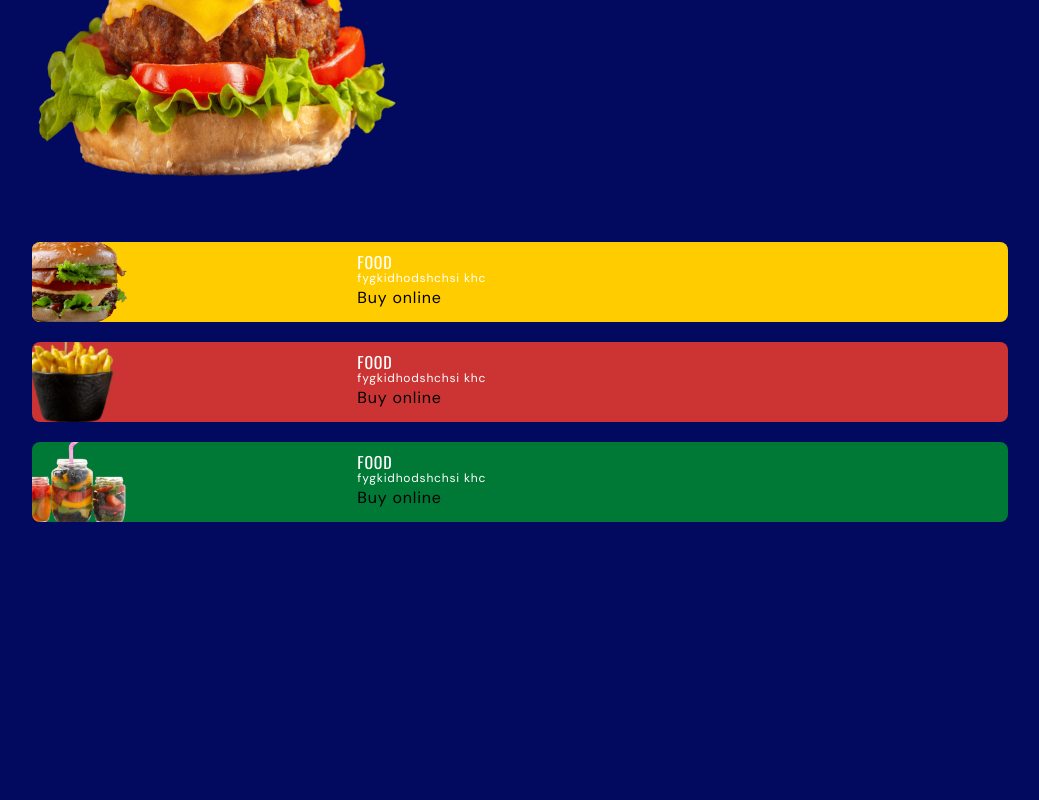
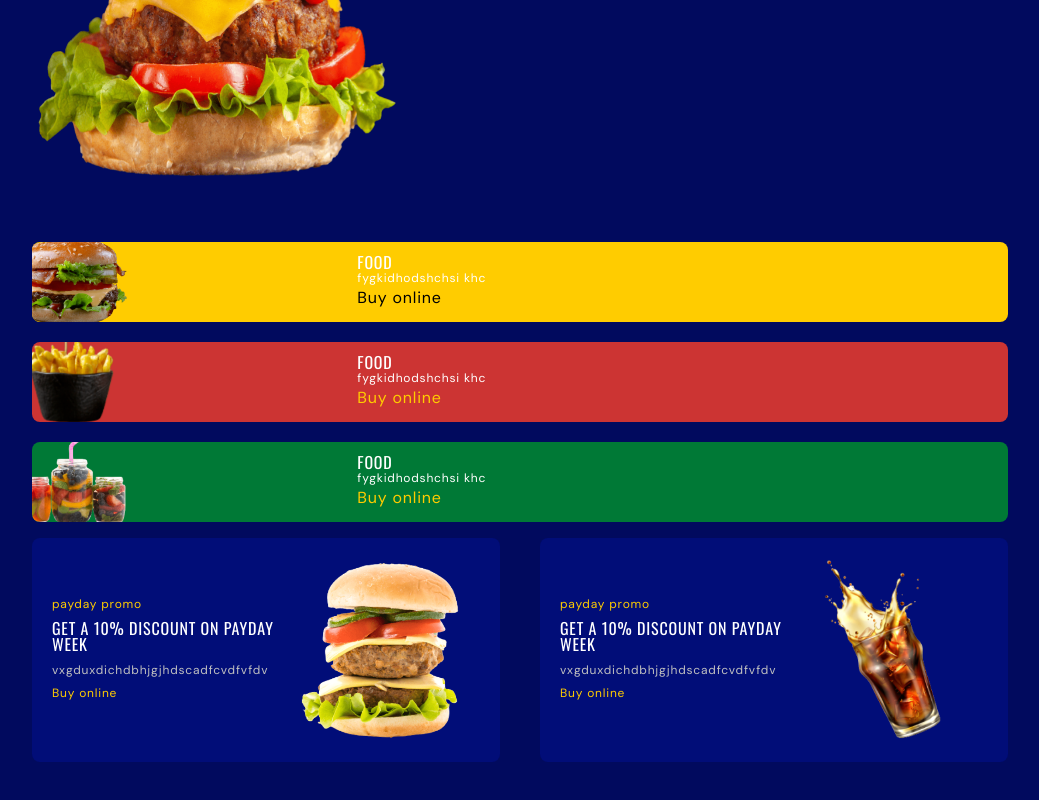
Before and after one commit to Anu-N-A/burgersite, a website: page src/index.html in a window 1280 px wide. Shown: the part 402-1202 px from the top of the page, without its empty margins (160-1199 px from the left). Before the commit the page ends 1036 px from the top, so only its background shows below. Drawn offline with nearby package versions, Linux system fonts and the light colour scheme.

Commit message:
fourth commit

```diff
--- a/src/index.html
+++ b/src/index.html
@@ -110,9 +110,9 @@
 
       <!--~~~~~~~~~~~~~~~ Category ~~~~~~~~~~~~~~~-->
       <section id="category">
-        <div class="container flex flex-col gap-5">
+        <div class="container flex flex-col gap-5 md:flex row">
           <!-----card 1----->
-         <div class="bg-secondaryColor flex py-3 rounded-lg overflow-hidden">
+         <div class="bg-secondaryColor flex py-3 rounded-lg overflow-hidden md:flex-1">
           <div class="basis-1/3 relative">
             <img src="img/burger-1.png" alt="category image" class="absolute w-28 -bottom-4 -left-4">
           </div>
@@ -126,7 +126,7 @@
 
          </div>
          <!----card2---->
-         <div class="bg-redColor flex py-3 rounded-lg overflow-hidden">
+         <div class="bg-redColor flex py-3 rounded-lg overflow-hidden md:flex-1">
           <div class="basis-1/3 relative">
             <img src="img/snack-1.png" alt="category image" class="absolute w-28 -bottom-4 -left-4">
           </div>
@@ -135,12 +135,12 @@
               <h4 class="card__title">Food</h4>
               <p class="text-xs">fygkidhodshchsi khc</p>
             </div>
-            <a href="#"class="text-blackColor cursor-pointer">Buy online</a>
+            <a href="#"class="text-secondaryColor cursor-pointer">Buy online</a>
           </div>
 
          </div>
          <!-----card3----->
-         <div class="bg-greenColor flex py-3 rounded-lg overflow-hidden">
+         <div class="bg-greenColor flex py-3 rounded-lg overflow-hidden md:flex-1">
           <div class="basis-1/3 relative">
             <img src="img/beverage-2.png" alt="category image" class="absolute w-28 -bottom-4 -left-4">
           </div>
@@ -149,7 +149,7 @@
               <h4 class="card__title">Food</h4>
               <p class="text-xs">fygkidhodshchsi khc</p>
             </div>
-            <a href="#"class="text-blackColor cursor-pointer">Buy online</a>
+            <a href="#"class="text-secondaryColor cursor-pointer">Buy online</a>
           </div>
 
          </div>
@@ -159,6 +159,28 @@
 
       <!--~~~~~~~~~~~~~~~ Promo ~~~~~~~~~~~~~~~-->
       <section id="promo">
+        <div class="container flex flexcol gap-5 lg:gap-10 lg:flex-row">
+          <!-------card1------>
+          <div class="bg-primaryColorLight flex flex-col p-5 rounded-lg md:flex-row md:items-center lg:flex-row-reverse lg:flex-1">
+            <img src="img/promo-1.png" alt="promo image" class="w-40 mx-auto hover:animate-movingY md:mx-5">
+            <div class="space-y-2 pt--5 md:pt-0">
+              <p class="text-xs text-secondaryColor">payday promo</p>
+              <h3 class="card__title">GET A 10% DISCOUNT ON PAYDAY WEEK</h3>
+              <p class="paragraph">vxgduxdichdbhjgjhdscadfcvdfvfdv</p>
+              <a href="#" class="text-xs text-secondaryColor">Buy online</a>
+            </div>
+          </div>
+          <!----------card 2------->
+          <div class="bg-primaryColorLight flex flex-col p-5 rounded-lg md:flex-row md:items-center lg:flex-row-reverse lg:flex-1">
+            <img src="img/promo-2.png" alt="promo image" class="w-40 mx-auto hover:animate-movingY md:mx-5">
+            <div class="space-y-2 pt--5 md:pt-0">
+              <p class="text-xs text-secondaryColor">payday promo</p>
+              <h3 class="card__title">GET A 10% DISCOUNT ON PAYDAY WEEK</h3>
+              <p class="paragraph">vxgduxdichdbhjgjhdscadfcvdfvfdv</p>
+              <a href="#" class="text-xs text-secondaryColor">Buy online</a>
+            </div>
+          </div>
+        </div>
 
       </section>
 
```
Also changed, not shown: src/output.css.
